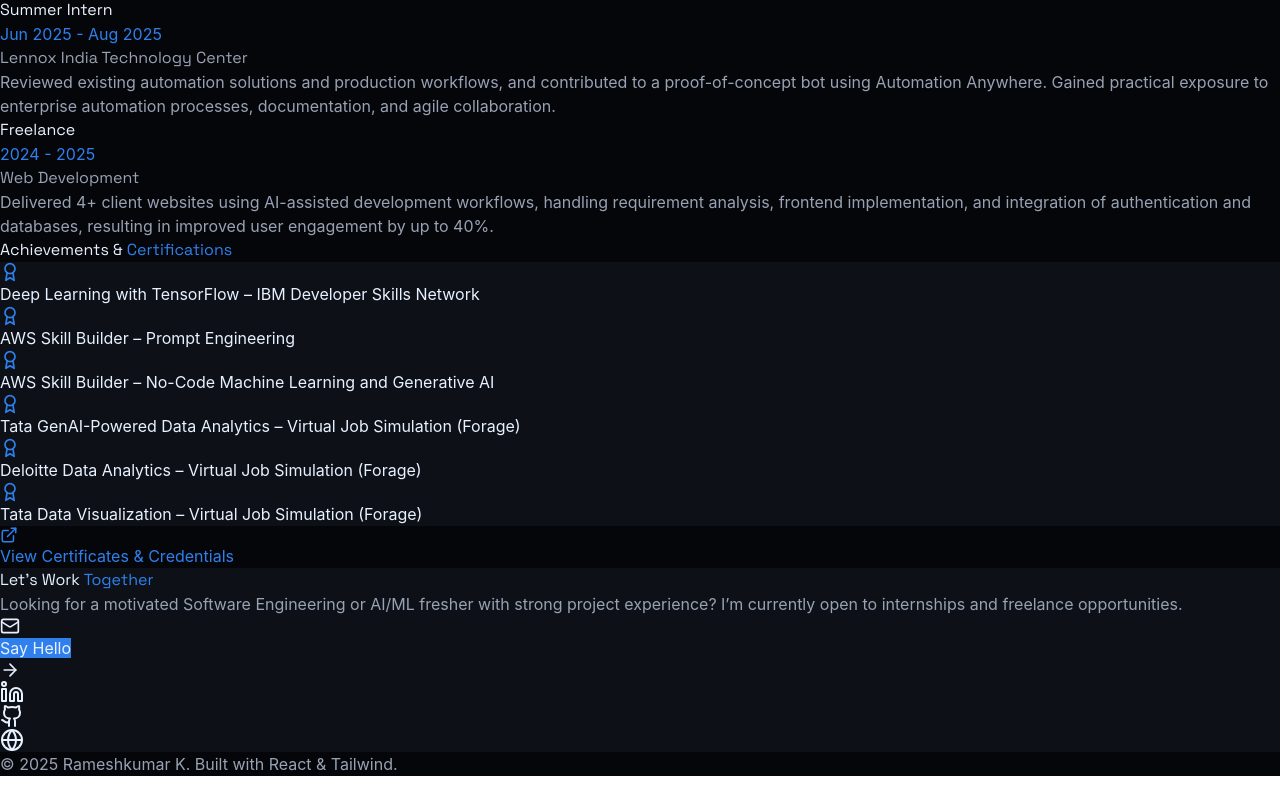
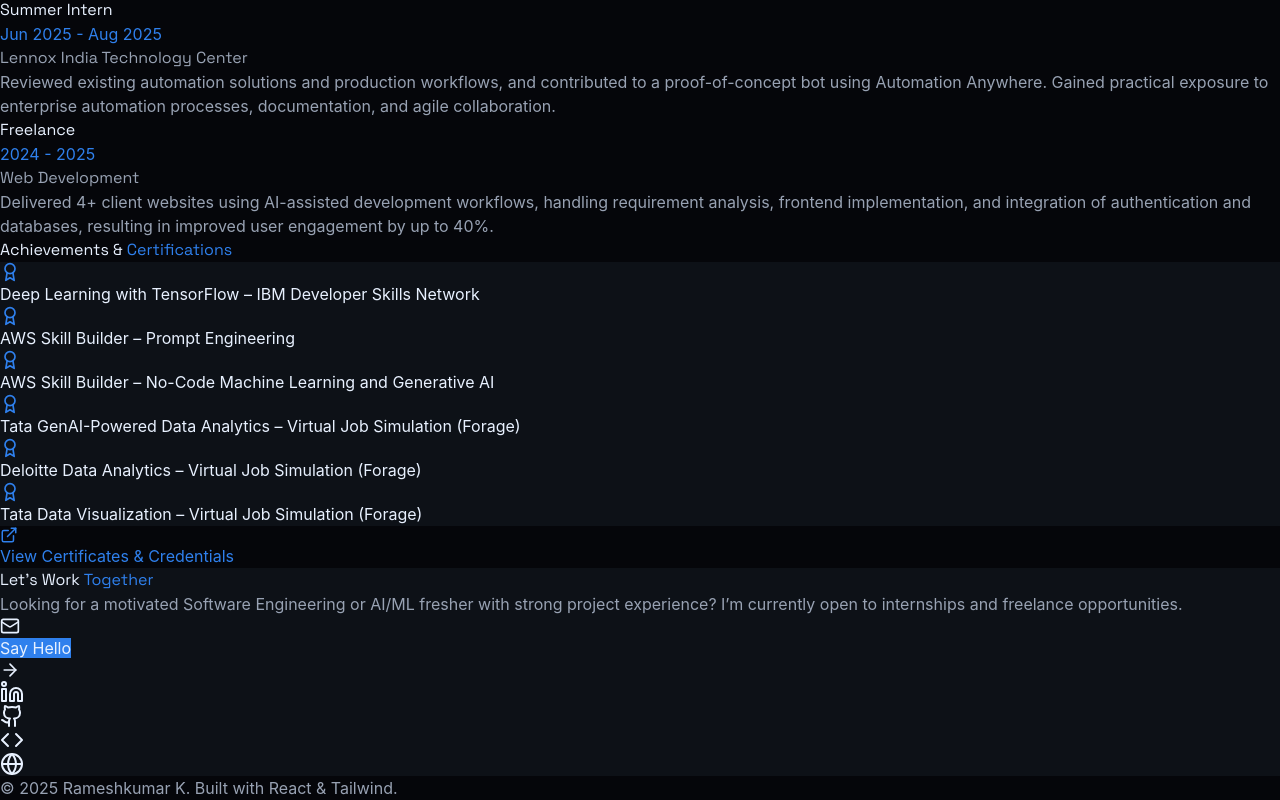
Before and after one commit to rameshkumark24/My-Portfolio, a React (Vite) app: page / in a window 1280 px wide. Shown: the part 2071-2871 px from the top of the page. Before the commit the page ends 2847 px from the top, so only its background shows below. Built offline with nearby package versions, Linux system fonts and the light colour scheme; the HTML template or start-up script is replaced by a standard one; a web font is replaced by a local one.

Commit message:
Update App.jsx

```diff
--- a/src/App.jsx
+++ b/src/App.jsx
@@ -35,6 +35,7 @@ const RESUME_DATA = {
   socials: {
     linkedin: "https://www.linkedin.com/in/rameshkumark24/",
     github: "https://github.com/rameshkumark24",
+    leetcode: "https://leetcode.com/u/Ramesh_Kumar_K/",
     portfolio: "#hero"
   },
   skills: [
@@ -704,6 +705,7 @@ const App = () => {
              {[
                { icon: <Linkedin size={24} />, link: RESUME_DATA.socials.linkedin },
                { icon: <Github size={24} />, link: RESUME_DATA.socials.github },
+               { icon: <Code size={24} />, link: RESUME_DATA.socials.leetcode },
                { icon: <Globe size={24} />, link: RESUME_DATA.socials.portfolio }
              ].map((social, idx) => {
                // Special handling for Website/Globe icon to scroll to Hero
```
